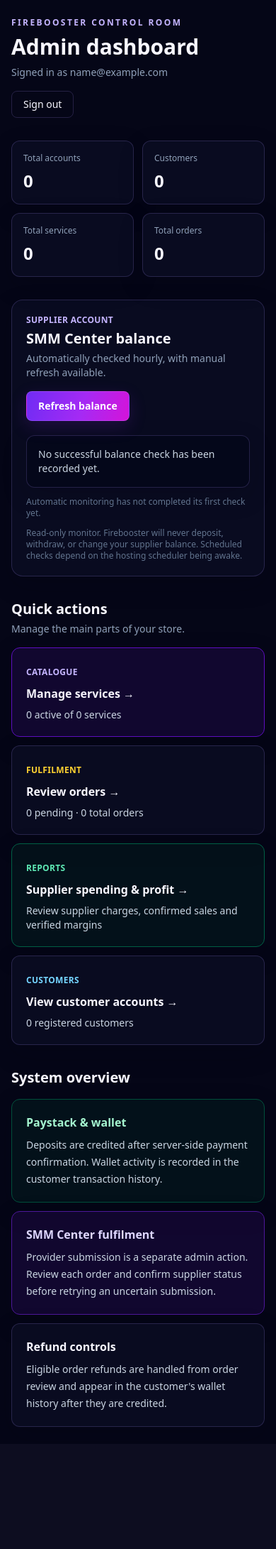
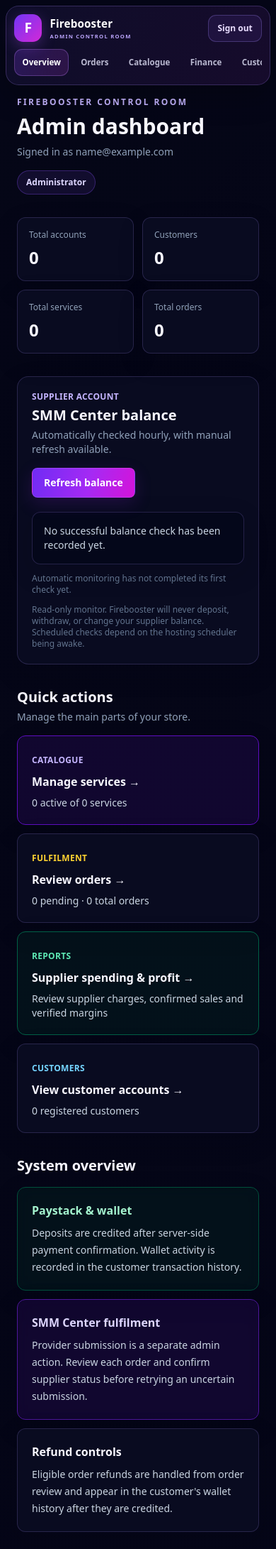
Before and after one commit to Blakesammy51/firebooster-panel, a Laravel app: page /admin/dashboard in a window 390 px wide. Shown: the whole page at 71% size. Before the commit the page ends 2010 px from the top, so only its background shows below. Run offline with Laravel 12, Linux system fonts and the light colour scheme; the visitor is signed in with stand-in values (Sample User, id 1); data that the repository does not hold is empty; style sheets or scripts are compiled from the project's sources.

Commit message:
Redesign Firebooster admin control room
* Add shared Firebooster admin navigation

* Apply shared admin navigation and shell

* Apply shared admin navigation and shell

* Apply shared admin navigation and shell

* Apply shared admin navigation and shell

* Apply shared admin navigation and shell

* Add responsive premium admin control-room styling

```diff
--- a/backend/resources/css/app.css
+++ b/backend/resources/css/app.css
@@ -103,3 +103,80 @@ a {
         background-attachment: scroll, scroll;
     }
 }
+
+
+/* Admin control room */
+.admin-page > main {
+    width: min(100% - 2rem, 78rem);
+    padding-top: 1.5rem;
+}
+.admin-topbar {
+    position: relative;
+    z-index: 20;
+    display: flex;
+    align-items: center;
+    justify-content: space-between;
+    gap: 1.25rem;
+    width: min(100% - 2rem, 78rem);
+    margin: 1rem auto 0;
+    padding: .85rem 1rem;
+    border: 1px solid rgba(167, 139, 250, .24);
+    border-radius: 1.15rem;
+    background: linear-gradient(115deg, rgba(15, 14, 42, .96), rgba(24, 12, 46, .92));
+    box-shadow: 0 16px 40px rgba(0, 0, 0, .24);
+    backdrop-filter: blur(18px);
+}
+.admin-brand { display:flex; align-items:center; gap:.7rem; color:#fff; text-decoration:none; flex-shrink:0; }
+.admin-brand-mark {
+    display:grid; place-items:center; width:2.45rem; height:2.45rem; border-radius:.8rem;
+    background:linear-gradient(135deg,#7135f4,#d329d8); font-weight:900; font-size:1.2rem;
+    box-shadow:0 6px 20px rgba(168,85,247,.3);
+}
+.admin-brand strong { display:block; font-size:.95rem; letter-spacing:.01em; }
+.admin-brand small { display:block; margin-top:.1rem; color:#b8a2f8; font-size:.55rem; font-weight:800; letter-spacing:.16em; }
+.admin-nav { display:flex; align-items:center; justify-content:center; flex-wrap:wrap; gap:.35rem; }
+.admin-nav-link {
+    display:inline-flex; align-items:center; justify-content:center; min-height:2.35rem;
+    padding:.55rem .8rem; border:1px solid transparent; border-radius:.7rem;
+    color:#b9b8d0; font-size:.78rem; font-weight:650; text-decoration:none; transition:.18s ease;
+}
+.admin-nav-link:hover { color:#fff; background:rgba(139,92,246,.12); }
+.admin-nav-link.is-active {
+    color:#fff; border-color:rgba(192,132,252,.3);
+    background:linear-gradient(110deg,rgba(124,58,237,.24),rgba(217,70,239,.14));
+}
+.admin-account { display:flex; align-items:center; gap:.75rem; flex-shrink:0; }
+.admin-account-email { max-width:12rem; overflow:hidden; color:#aaa9c5; font-size:.7rem; text-overflow:ellipsis; white-space:nowrap; }
+.admin-signout {
+    padding:.55rem .75rem; border:1px solid rgba(167,139,250,.28); border-radius:.7rem;
+    color:#e9ddff; background:rgba(139,92,246,.1); font-size:.75rem; font-weight:700;
+}
+.admin-signout:hover { background:rgba(139,92,246,.22); }
+.admin-page main > a:first-child { text-decoration:none; }
+.admin-page main > a:first-child:hover { color:#fff; }
+.admin-page input:not([type=checkbox]):not([type=radio]),
+.admin-page select,
+.admin-page textarea {
+    border:1px solid rgba(167,139,250,.18);
+    border-radius:.75rem;
+    background-color:rgba(5,6,23,.78);
+}
+.admin-page input:focus,
+.admin-page select:focus,
+.admin-page textarea:focus { border-color:rgba(192,132,252,.7); box-shadow:0 0 0 3px rgba(139,92,246,.12); }
+.admin-page button { transition:filter .18s ease, transform .18s ease; }
+.admin-page button:active { transform:translateY(1px); }
+.admin-page table { min-width:38rem; }
+.admin-page article { backdrop-filter:blur(8px); }
+@media (max-width: 900px) {
+    .admin-topbar { flex-wrap:wrap; }
+    .admin-nav { order:3; width:100%; justify-content:flex-start; overflow-x:auto; flex-wrap:nowrap; padding-bottom:.1rem; }
+    .admin-nav-link { flex:0 0 auto; }
+    .admin-account-email { display:none; }
+}
+@media (max-width: 480px) {
+    .admin-topbar { width:calc(100% - 1rem); margin-top:.5rem; padding:.7rem; gap:.6rem; }
+    .admin-page > main { width:calc(100% - 1rem); padding-top:1rem; }
+    .admin-brand small { font-size:.48rem; }
+    .admin-nav-link { padding:.5rem .65rem; font-size:.72rem; }
+}
--- a/backend/resources/views/admin/dashboard.blade.php
+++ b/backend/resources/views/admin/dashboard.blade.php
@@ -6,7 +6,8 @@
     <title>Admin dashboard · Firebooster</title>
     @vite(['resources/css/app.css', 'resources/js/app.js'])
 </head>
-<body class="min-h-screen bg-slate-950 text-slate-100">
+<body class="admin-page min-h-screen bg-slate-950 text-slate-100">
+@include('components.admin-navigation')
 <main class="mx-auto max-w-6xl px-4 py-6 sm:px-6 sm:py-10">
     <header class="mb-8 flex flex-wrap items-center justify-between gap-4">
         <div>
@@ -14,10 +15,7 @@
             <h1 class="mt-2 text-3xl font-bold">Admin dashboard</h1>
             <p class="mt-2 break-all text-sm text-slate-400">Signed in as {{ auth()->user()->email }}</p>
         </div>
-        <form method="POST" action="{{ route('logout') }}">
-            @csrf
-            <button class="rounded-lg border border-slate-700 px-4 py-2 text-sm hover:bg-slate-800">Sign out</button>
-        </form>
+        <span class="rounded-full border border-violet-500/30 bg-violet-500/10 px-3 py-2 text-xs font-semibold text-violet-200">Administrator</span>
     </header>
 
     <section class="grid grid-cols-2 gap-3 sm:gap-4 lg:grid-cols-4" aria-label="Workspace statistics">
--- a/backend/resources/views/admin/orders/index.blade.php
+++ b/backend/resources/views/admin/orders/index.blade.php
@@ -1,6 +1,7 @@
 <!doctype html>
 <html lang="en"><head><meta charset="utf-8"><meta name="viewport" content="width=device-width, initial-scale=1"><title>Manage orders · Firebooster</title>@vite(['resources/css/app.css','resources/js/app.js'])</head>
-<body class="min-h-screen bg-slate-950 text-slate-100"><main class="mx-auto max-w-6xl px-4 py-6 sm:px-5 sm:py-10">
+<body class="admin-page min-h-screen bg-slate-950 text-slate-100">
+@include('components.admin-navigation')<main class="mx-auto max-w-6xl px-4 py-6 sm:px-5 sm:py-10">
 <a href="{{ route('admin.dashboard') }}" class="text-violet-300 underline">← Admin dashboard</a>
 <div class="my-5 flex flex-wrap items-end justify-between gap-3"><div><h1 class="text-2xl font-bold sm:text-3xl">Order management</h1><p class="mt-1 text-sm text-slate-400">Review payments, supplier fulfilment and refunds.</p></div><span class="rounded-full border border-slate-700 px-3 py-1 text-xs text-slate-300">{{ $orders->total() }} matching orders</span></div>
 @if (session('status'))<p class="mb-4 rounded-lg bg-emerald-950 p-4 text-emerald-200">{{ session('status') }}</p>@endif
--- a/backend/resources/views/admin/reports/supplier.blade.php
+++ b/backend/resources/views/admin/reports/supplier.blade.php
@@ -1,7 +1,8 @@
 <!doctype html>
 <html lang="en">
 <head><meta charset="utf-8"><meta name="viewport" content="width=device-width, initial-scale=1"><title>Supplier spending & profit · Firebooster</title>@vite(['resources/css/app.css','resources/js/app.js'])</head>
-<body class="min-h-screen bg-slate-950 text-slate-100">
+<body class="admin-page min-h-screen bg-slate-950 text-slate-100">
+@include('components.admin-navigation')
 <main class="mx-auto max-w-6xl px-4 py-6 sm:px-6 sm:py-10">
 <a href="{{ route('admin.dashboard') }}" class="text-violet-300 underline">← Admin dashboard</a>
 <header class="my-6"><p class="text-xs font-semibold uppercase tracking-wider text-violet-300">Financial overview</p><h1 class="mt-2 text-2xl font-bold sm:text-3xl">Supplier spending & order profit</h1><p class="mt-2 text-sm text-slate-400">SMM Center orders, plus Paystack wallet-deposit fees recorded during the selected period. Fees are shown separately because deposits fund the wallet and are not attributable to individual orders.</p></header>
--- a/backend/resources/views/admin/services/index.blade.php
+++ b/backend/resources/views/admin/services/index.blade.php
@@ -6,7 +6,8 @@
     <title>Manage services · Firebooster</title>
     @vite(['resources/css/app.css', 'resources/js/app.js'])
 </head>
-<body class="min-h-screen bg-slate-950 text-slate-100">
+<body class="admin-page min-h-screen bg-slate-950 text-slate-100">
+@include('components.admin-navigation')
 <main class="mx-auto max-w-6xl px-5 py-10">
     <a href="{{ route('admin.dashboard') }}" class="text-violet-300 underline">← Admin dashboard</a>
     <h1 class="my-6 text-3xl font-bold">Service catalogue</h1>
--- a/backend/resources/views/admin/users/index.blade.php
+++ b/backend/resources/views/admin/users/index.blade.php
@@ -1,6 +1,7 @@
 <!doctype html>
 <html lang="en"><head><meta charset="utf-8"><meta name="viewport" content="width=device-width, initial-scale=1"><title>Customer accounts · Firebooster</title>@vite(['resources/css/app.css','resources/js/app.js'])</head>
-<body class="min-h-screen bg-slate-950 text-slate-100"><main class="mx-auto max-w-6xl px-5 py-10"><a href="{{ route('admin.dashboard') }}" class="text-violet-300 underline">← Admin dashboard</a><h1 class="my-6 text-3xl font-bold">Customer accounts</h1>
+<body class="admin-page min-h-screen bg-slate-950 text-slate-100">
+@include('components.admin-navigation')<main class="mx-auto max-w-6xl px-5 py-10"><a href="{{ route('admin.dashboard') }}" class="text-violet-300 underline">← Admin dashboard</a><h1 class="my-6 text-3xl font-bold">Customer accounts</h1>
 <form method="GET" class="mb-6 flex gap-2"><input name="q" value="{{ request('q') }}" placeholder="Search by email address" class="max-w-md flex-1 rounded-lg bg-slate-900 p-3"><button class="rounded-lg bg-violet-600 px-4">Search</button></form>
 <div class="overflow-x-auto rounded-xl border border-slate-800"><table class="w-full text-left text-sm"><thead class="bg-slate-900 text-slate-400"><tr><th class="p-4">Account</th><th class="p-4">Role</th><th class="p-4">Joined</th><th class="p-4">Email verified</th></tr></thead><tbody>@forelse ($users as $user)<tr class="border-t border-slate-800"><td class="p-4">{{ $user->email }}</td><td class="p-4">{{ ucfirst($user->role ?? 'customer') }}</td><td class="p-4">{{ $user->created_at?->format('d M Y') }}</td><td class="p-4">{{ $user->email_verified_at ? 'Yes' : 'No' }}</td></tr>@empty<tr><td colspan="4" class="p-8 text-center text-slate-400">No matching accounts.</td></tr>@endforelse</tbody></table></div>{{ $users->links() }}
 <p class="mt-6 text-xs text-slate-400">Read-only account directory. Passwords and authentication tokens are never displayed here.</p></main></body></html>
--- /dev/null
+++ b/backend/resources/views/components/admin-navigation.blade.php
@@ -0,0 +1,19 @@
+<header class="admin-topbar">
+    <a href="{{ route('admin.dashboard') }}" class="admin-brand">
+        <span class="admin-brand-mark">F</span>
+        <span><strong>Firebooster</strong><small>ADMIN CONTROL ROOM</small></span>
+    </a>
+    <nav class="admin-nav" aria-label="Admin navigation">
+        <a href="{{ route('admin.dashboard') }}" @class(['admin-nav-link', 'is-active' => request()->routeIs('admin.dashboard')])>Overview</a>
+        <a href="{{ route('admin.orders.index') }}" @class(['admin-nav-link', 'is-active' => request()->routeIs('admin.orders.*')])>Orders</a>
+        <a href="{{ route('admin.services.index') }}" @class(['admin-nav-link', 'is-active' => request()->routeIs('admin.services.*')])>Catalogue</a>
+        <a href="{{ route('admin.reports.supplier') }}" @class(['admin-nav-link', 'is-active' => request()->routeIs('admin.reports.*')])>Finance</a>
+        <a href="{{ route('admin.users.index') }}" @class(['admin-nav-link', 'is-active' => request()->routeIs('admin.users.*')])>Customers</a>
+    </nav>
+    <div class="admin-account">
+        <span class="admin-account-email">{{ auth()->user()->email }}</span>
+        <form method="POST" action="{{ route('logout') }}">@csrf
+            <button type="submit" class="admin-signout">Sign out</button>
+        </form>
+    </div>
+</header>
```
